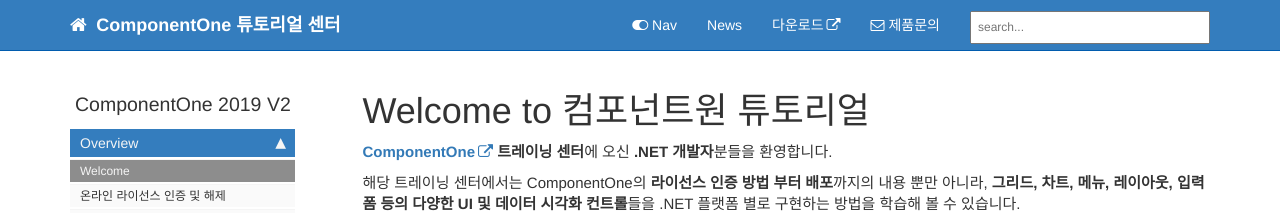
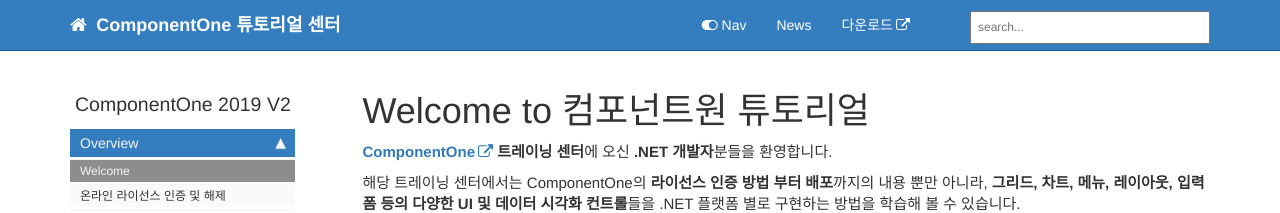
Before and after one commit to grapecity-korea/C1Training.github.io, a Jekyll site: the page built from index.md, in a window 1280 px wide. Shown: the top 213 px of the page. Built offline with Jekyll 4.4.1, drawn with Linux system fonts in a browser that asks for light colours; comment, search, counter and statistics services are not loaded.

Commit message:
Update feedback.html

```diff
--- a/_includes/feedback.html
+++ b/_includes/feedback.html
@@ -8,6 +8,6 @@
 {% if site.feedback_link %}
   <a class="email" title="Submit feedback" href="{{site.feedback_link}}">{{feedback_text}}</a>
 {% else %}
-  <a class="email" title="Submit feedback" href="#" onclick="javascript:window.location='mailto:{{site.feedback_email}}?subject={{site.feedback_subject_line}} &body=ComponentOne 사용중에 제품 또는 기술에 대한 문의 있으실 경우, 메일을 보내주면 회신드리겠습니다.' + window.location.href;"><i class="fa fa-envelope-o"></i> {{feedback_text}}</a>
+  <a class="email" title="Submit feedback" href="#" onclick="javascript:window.location='mailto:{{site.feedback_email}}?subject={{site.feedback_subject_line}} &body=ComponentOne 사용중에 제품 또는 기술에 대한 문의 있으실 경우, 메일을 보내주시면 회신드리겠습니다.'"></a>
 {% endif %}
 </li>
```
